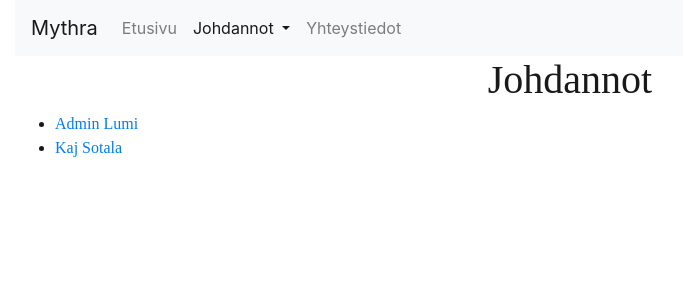
After one commit to mythicrationality/mythra-fi, a Django app: template mythos/templates/mythos/introduction/index.html in a window 1280 px wide. The commit adds this page. Shown: the top 300 px of the page, without its empty margins (70-753 px from the left). Run offline with Django 3.2, Linux system fonts and the light colour scheme; the template is opened without the code that fills it, so the values that code supplies are empty; some libraries are stand-ins or nearby versions.

Commit message:
Add navigation to introductions
Add dropdown navigation for introductions.
Add "read more" buttons to quotes to clarify that they are links.

```diff
--- a/mythos/static/mythos/css/cover.css
+++ b/mythos/static/mythos/css/cover.css
@@ -108,7 +108,6 @@ body {
 
 .text-blog {
   margin-top: 1rem;
-  margin-bottom: 2rem;
   font-family: serif;
   color: rgba(250, 250, 250, 0.9);
 }
@@ -116,3 +115,8 @@ body {
 .text-quote {
   font-style: italic;
 }
+
+
+.contact {
+  margin-top: 2rem;
+}
--- a/mythos/templates/mythos/contact.html
+++ b/mythos/templates/mythos/contact.html
@@ -12,6 +12,7 @@
                 <h3 class="masthead-brand">Mythra</h3>
                 <nav class="nav nav-masthead justify-content-center">
                     <a class="nav-link" href="{% url 'index' %}">Etusivu</a>
+                    <a class="nav-link" href="{% url 'introduction-index' %}">Johdannot</a>
                     <a class="nav-link active" href="{% url 'contact' %}">Yhteystiedot</a>
                 </nav>
             </div>
--- a/mythos/templates/mythos/introduction/base.html
+++ b/mythos/templates/mythos/introduction/base.html
@@ -7,6 +7,8 @@
 {% endblock %}
 
 {% block content %}
+{% url 'introduction-lumi' as lumi %}
+{% url 'introduction-kaj' as kaj %}
     <div class="container">
         <nav class="navbar navbar-expand-lg navbar-light bg-light">
             <a class="navbar-brand" href="{% url 'index' %}">Mythra</a>
@@ -19,8 +21,14 @@
                 <li class="nav-item">
                     <a class="nav-link" href="{% url 'index' %}">Etusivu</a>
                 </li>
-                <li class="nav-item active">
-                    <a class="nav-link" href="{% block nav-url %}{% endblock %}">Johdanto <span class="sr-only">(current)</span></a>
+                <li class="nav-item dropdown active">
+                    <a class="nav-link dropdown-toggle" href="{% url 'introduction-index' %}" id="introductionDropdown" role="button" data-toggle="dropdown" aria-haspopup="true" aria-expanded="false">
+                        Johdannot <span class="sr-only">(current)</span>
+                    </a>
+                    <div class="dropdown-menu" aria-labelledby="introductionDropdown">
+                      <a class="dropdown-item {% if request.path == lumi %}active{% endif %}" href="{{ lumi }}">Lumi</a>
+                      <a class="dropdown-item {% if request.path == kaj %}active{% endif %}" href="{{ kaj }}">Kaj</a>
+                    </div>
                 </li>
                 <li class="nav-item">
                     <a class="nav-link" href="{% url 'contact' %}">Yhteystiedot</a>
--- /dev/null
+++ b/mythos/templates/mythos/introduction/index.html
@@ -0,0 +1,15 @@
+{% extends "mythos/introduction/base.html" %}
+{% load staticfiles %}
+
+{% block blog-title %}Johdannot{% endblock %}
+
+{% block main-text %}
+    <ul>
+        <li>
+            <a href="{% url 'introduction-lumi' %}">Admin Lumi</a>
+        </li>
+        <li>
+            <a href="{% url 'introduction-kaj' %}">Kaj Sotala</a>
+        </li>
+    </ul>
+{% endblock %}
--- a/mythos/urls.py
+++ b/mythos/urls.py
@@ -7,6 +7,7 @@ from . import views
 urlpatterns = [
     path('', views.index, name='index'),
     path('ota-yhteytta/', views.contact, name='contact'),
+    path('johdanto/', views.introduction_index, name='introduction-index'),
     path('johdanto/kaj/', views.introduction_kaj, name='introduction-kaj'),
     path('johdanto/lumi/', views.introduction_lumi, name='introduction-lumi'),
     path('överit/', views.midsummer_redirect, name='midsummer-redirect'),
```
Also changed, not shown: mythos/templates/mythos/index.html (+13 -4 lines), mythos/views.py (+8 -8 lines).
